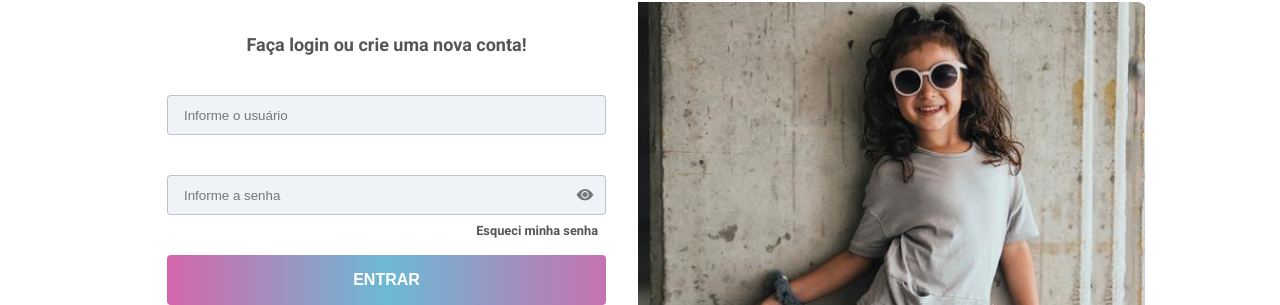
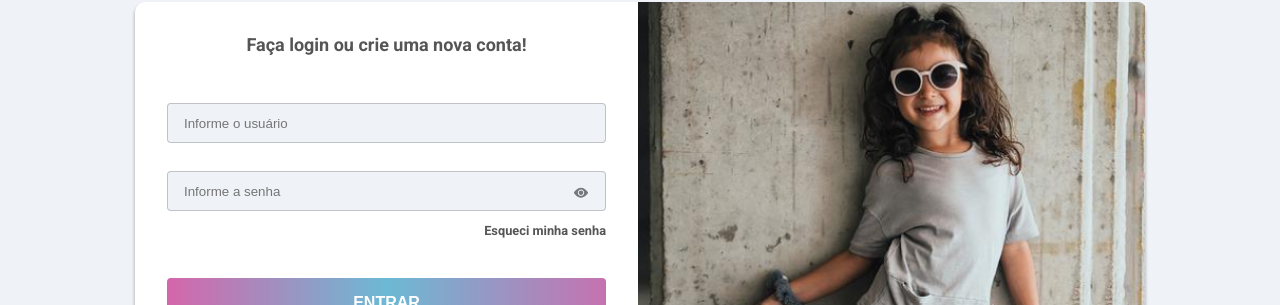
Before and after one commit to Wesed/lalakids, a React (Create React App) app: page /login in a window 1280 px wide. Shown: the part 188-493 px from the top of the page. Built offline with nearby package versions, Linux system fonts and the light colour scheme; a web font is replaced by a local one; what graphql-hooks would draw is missing.

Commit message:
Cadastro de usuario validando todos os campos utilizando regex

```diff
--- a/src/Components/Login/Login.js
+++ b/src/Components/Login/Login.js
@@ -8,12 +8,19 @@ import LoginForm from './LoginForm';
 import RegisterForm from './RegisterForm';
 import ForgotForm from './ForgotForm';
 
+const Body = styled.div`
+  position: absolute;
+  width: 100vw;
+  background: ${(props) => props.theme.colors.grayBackground};
+`;
+
 const LoginContainer = styled.div`
   background: white;
   display: flex;
   justify-content: space-between;
   width: 63.125rem;
   margin: 5rem auto;
+  box-shadow: 0 3px 3px 1px rgba(0, 0, 0, 0.2);
 
   border-radius: 10px;
 
@@ -62,7 +69,6 @@ const InfoLogin = styled.div`
 
 
 const BackgroundLogin = styled.div`
-  /* border: 1px solid red; */
   padding: 0;
 
   img  {
@@ -79,7 +85,8 @@ const BackgroundLogin = styled.div`
 const Login = () => {
 
   return (
-    <LoginContainer>
+    <Body>
+      <LoginContainer>
       <InfoLogin>
         <Routes>
           <Route path="/" element={<LoginForm />}></Route>
@@ -93,6 +100,7 @@ const Login = () => {
         <img src={backgroundLogin} alt="Background Login" />
       </BackgroundLogin>
     </LoginContainer>
+    </Body>
   );
 };
 
--- a/src/Components/Login/LoginForm.js
+++ b/src/Components/Login/LoginForm.js
@@ -4,16 +4,23 @@ import { Link } from 'react-router-dom';
 import { Input } from './../Useful/Input';
 import Button from './../Useful/Button';
 
+const Container = styled.div`
+`;
+
 
 const DivPassword = styled.div`
   position: relative;
+  text-align: right;
+  margin-bottom: 2.5rem;
 
   a {
-    position: absolute;
-    top: 2.5rem;
-    right: 0;
+    display: block;
     font-size: 0.8rem;
-    padding: 0.5rem;
+    margin-top: -0.5rem;
+  }
+
+  button {
+    top: 45%;
   }
 `;
 
@@ -26,7 +33,7 @@ const GoRegister = styled.div`
 
 const LoginForm = () => {
   return (
-    <div className="animeFade">
+    <Container className="animeFade">
       <h2>Faça login ou <Link to="register">crie uma nova conta!</Link></h2>
           <Input type="text" placeholder="Informe o usuário" />
           <DivPassword>
@@ -40,7 +47,7 @@ const LoginForm = () => {
             Não tem uma conta?
             <Link to="/login/register"> Crie agora!</Link>
           </GoRegister>
-    </div>
+    </Container>
   )
 }
 
--- a/src/Components/Login/RegisterForm.js
+++ b/src/Components/Login/RegisterForm.js
@@ -5,10 +5,12 @@ import styled from 'styled-components';
 import { Link } from 'react-router-dom';
 
 import { buildClient } from '@datocms/cma-client-browser';
+import useForm from './../Useful/UseForm';
 
 
 const DivPassword = styled.div`
   position: relative;
+  margin-bottom: 2.5rem;
 
   a {
     position: absolute;
@@ -44,50 +46,88 @@ const GoLogin = styled.div`
 const NameField = styled.div`
   display: flex;
   justify-content: space-between;
+  align-items: start;
   gap: 0 1rem;
+`;
+
+const SucessDiv = styled.div`
+  margin-top: 2.5rem;
+  color: green;
+
+  span {
+    display: block;
+    color: black;
+    margin-top: .5rem;
+  }
 `;
 
 const Register = () => {
 
+  const [register, setRegister] = React.useState(false);
+
+  const name = useForm(true);
+  const lastName = useForm(true);
+  const email = useForm('email');
+  const password = useForm('password');
+
+  /*
+    if (password.validate() so vai retornar true se tiver sido validado,
+    usar esse if antes de cadastrar o usuario
+  */
 
   const run = async () => {
+    if ( name.validate() && lastName.validate() && email.validate() && password.validate() ) {
 
       const name = document.querySelector('[name="input_name"]');
       const lastName = document.querySelector('[name="input_lastName"]');
       const email = document.querySelector('[name="input_email"]');
       const password = document.querySelector('[name="input_password"]');
 
-    const client = buildClient({ apiToken: '126a9840ad52f13ded80e6ac84b657' });
+      const client = buildClient({
+        apiToken: "126a9840ad52f13ded80e6ac84b657",
+      });
 
       console.log(typeof lastName.value);
 
       const record = await client.items.create({
-      item_type: { type: 'item_type', id: '18618' },
+        item_type: { type: "item_type", id: "18618" },
         name_cli: name.value + " " + lastName.value,
         password: password.value,
         email_cli: email.value,
-      phone_cli: '',
+        phone_cli: "",
         debit_cli: 0,
         credit_cli: 0,
-      address_cli: '',
-      comments_cli: ''
+        address_cli: "",
+        comments_cli: "",
       });
 
-    console.log(record);
+      setRegister(true);
+    }
   };
 
   return (
     <div className="animeFade">
       <h2>Preencha com seus dados ;)</h2>
           <NameField>
-            <Input type="text" name="input_name" placeholder="Nome" />
-            <Input type="text" name="input_lastName" placeholder="Sobrenome" />
+            <Input type="text" name="input_name"
+            label="Nome" {...name} />
+
+            <Input type="text"
+            name="input_lastName"
+            label="Sobrenome" {...lastName} />
           </NameField>
 
-          <Input type="email" name="input_email" placeholder="Seu e-mail" />
+          <Input type="email"
+          name="input_email"
+          label="Email"
+          placeholder="exemplo@.com" {...email} />
 
           <DivPassword>
-            <Input type="password" name="input_password" placeholder="Crie uma senha" icon="ShowPassword"/>
+            <Input type="password"
+            name="input_password"
+            label="Senha"
+            placeholder="Crie uma senha"
+            icon="ShowPassword" {...password}/>
           </DivPassword>
 
           <Button handleClick={run}> CRIAR CONTA  </Button>
@@ -96,6 +136,12 @@ const Register = () => {
             Já tem uma conta?
             <Link to="/login"> Entre agora!</Link>
           </GoLogin>
+
+          {register &&
+          <SucessDiv>
+            <p> Oba! Seu cadastro foi um sucesso! </p>
+            <span> <Link to="/login"> Clique aqui </Link> e faça login 😃</span>
+          </SucessDiv>}
     </div>
   )
 }
--- a/src/Components/Useful/Input.js
+++ b/src/Components/Useful/Input.js
@@ -8,6 +8,14 @@ import {ReactComponent as ShowPassword} from "../../Assets/eye.svg";
 const InputField = styled.div`
   position: relative;
   display: flex;
+  flex-direction: column;
+  text-align: left;
+  margin-bottom: 1.25rem;
+
+  label {
+    font-size: 14px;
+    margin-bottom: 0.5rem;
+  }
 
   input {
     width: 100%;
@@ -16,44 +24,53 @@ const InputField = styled.div`
     padding: 0 1rem;
     border: 1px solid rgba(0, 0, 0, 0.2);
     border-radius: 4px;
-    background: ${props => props.theme.colors.grayBackground} !important;
-    transition: .1s;
+    background: ${(props) => props.theme.colors.grayBackground} !important;
+    transition: 0.1s;
+    margin: auto !important;
 
     :focus {
       outline: 1px solid transparent;
     }
 
-    :hover, :focus {
+    :hover,
+    :focus {
       background: white !important;
-      box-shadow: 0 0 2px 1px ${props => props.theme.colors.blueBackground};
+      box-shadow: 0 0 2px 1px ${(props) => props.theme.colors.blueBackground};
     }
-
-  }
-
-
-  svg {
-    position: absolute;
-    width: 24px;
-    padding: .3rem;
-    right: .8rem;
-
-
-    path {
-      fill: ${props => props.theme.colors.darkGray};
-    }
-
   }
 
   button {
+    position: absolute;
+    width: 24px;
+    right: 0.8rem;
+
+    top: 55%;
+
     border: transparent;
+    background: transparent;
     text-decoration: none;
     display: block;
     cursor: pointer;
+
+    svg {
+      padding: 0.3rem;
+      max-width: 100%;
+
+      path {
+        fill: ${(props) => props.theme.colors.darkGray};
+      }
+    }
   }
 `;
 
+const Error = styled.p`
+    color: red;
+    font-size: 12px;
+    margin-top: .5rem;
+`;
 
-export const Input = ({type, name, placeholder, icon}) => {
+
+export const Input = ({type, name, label, placeholder, value, onChange, onBlur, error, icon}) => {
 
   let iconSvg = null;
 
@@ -72,9 +89,18 @@ export const Input = ({type, name, placeholder, icon}) => {
 
   return (
     <InputField>
-      <input type={type} name={name} placeholder={placeholder}></input>
+      <label> {label} </label>
+      <input name={name}
+      type={type}
+      placeholder={placeholder}
+      value={value}
+      onChange={onChange}
+      onBlur={onBlur}>
+      </input>
+
       {iconSvg &&
       <button> {iconSvg} </button>}
+      { error && <Error> {error} </Error> }
     </InputField>
   )
 }
```
Lines whose indentation alone changed are shown as unchanged.
